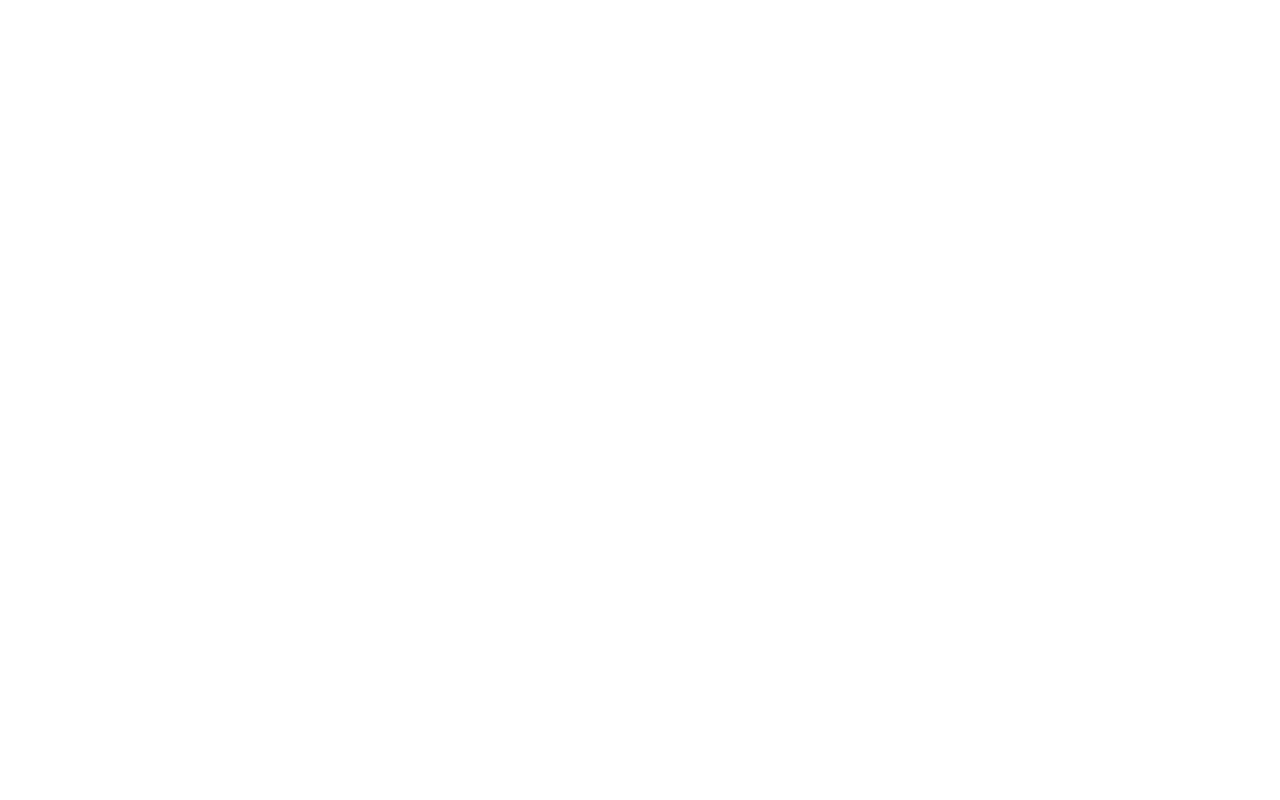
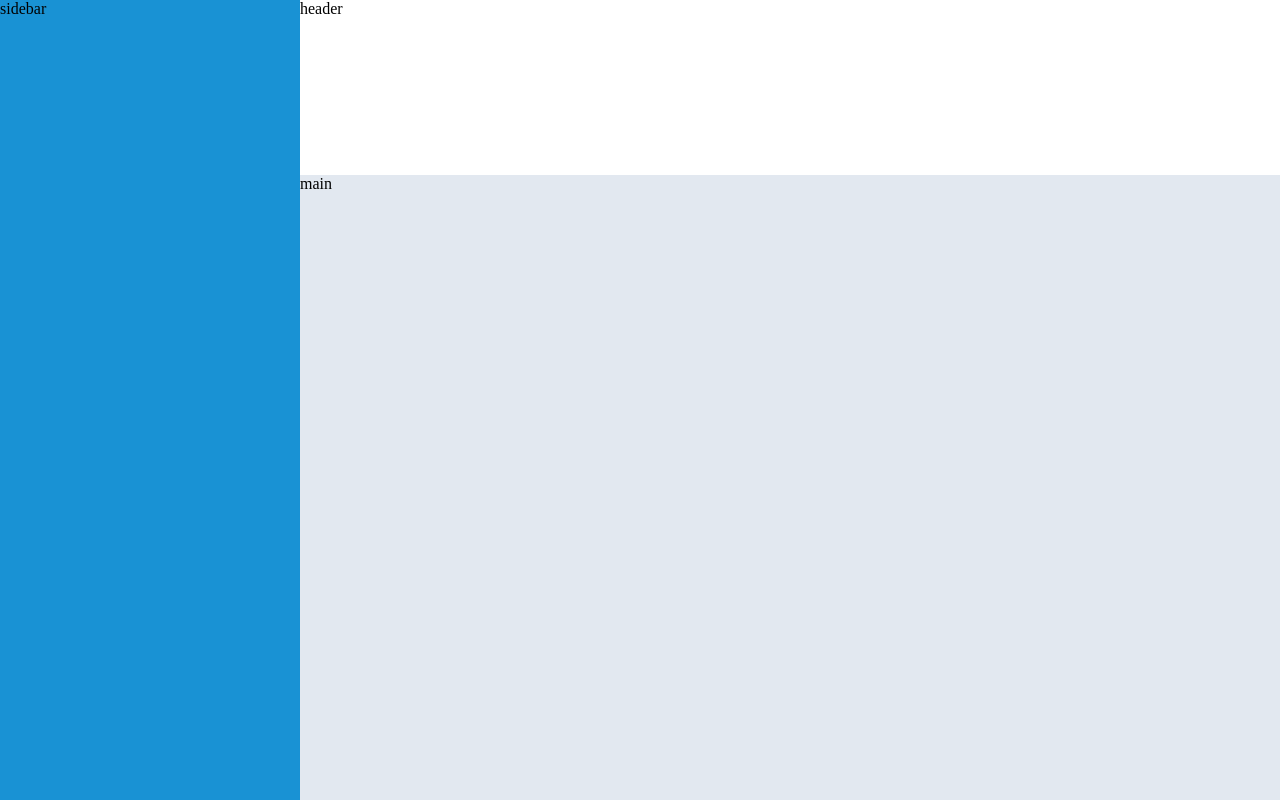
Before and after one commit to reppy-c/admin-dashboard, a plain HTML site: page index.html in a window 1280 px wide. Drawn offline with Linux system fonts and the light colour scheme.

Commit message:
create grid for main 3 sections

```diff
--- a/index.html
+++ b/index.html
@@ -9,6 +9,9 @@
     </head>
 <body>
 
+    <div id="sidebar">sidebar</div>
+    <div id="header">header</div>
+    <div id="mainpanel">main</div>
 
 </body>
 </html>
--- a/style.css
+++ b/style.css
@@ -0,0 +1,21 @@
+body {
+    margin: 0;
+    height: 100vh;
+    display: grid;
+    grid-template: 175px 1fr / 300px 1fr;
+}
+
+#sidebar {
+    background-color: #1992D4;
+    grid-area: 1 / 1 / 3 / 2;
+}
+
+#header {
+    background-color: #fff;
+    grid-area: 1 / 2 / 2 / 3;
+}
+
+#mainpanel {
+    background-color: #E2E8F0;
+    grid-area: 2 / 2 / 3 / 3;
+}
```
